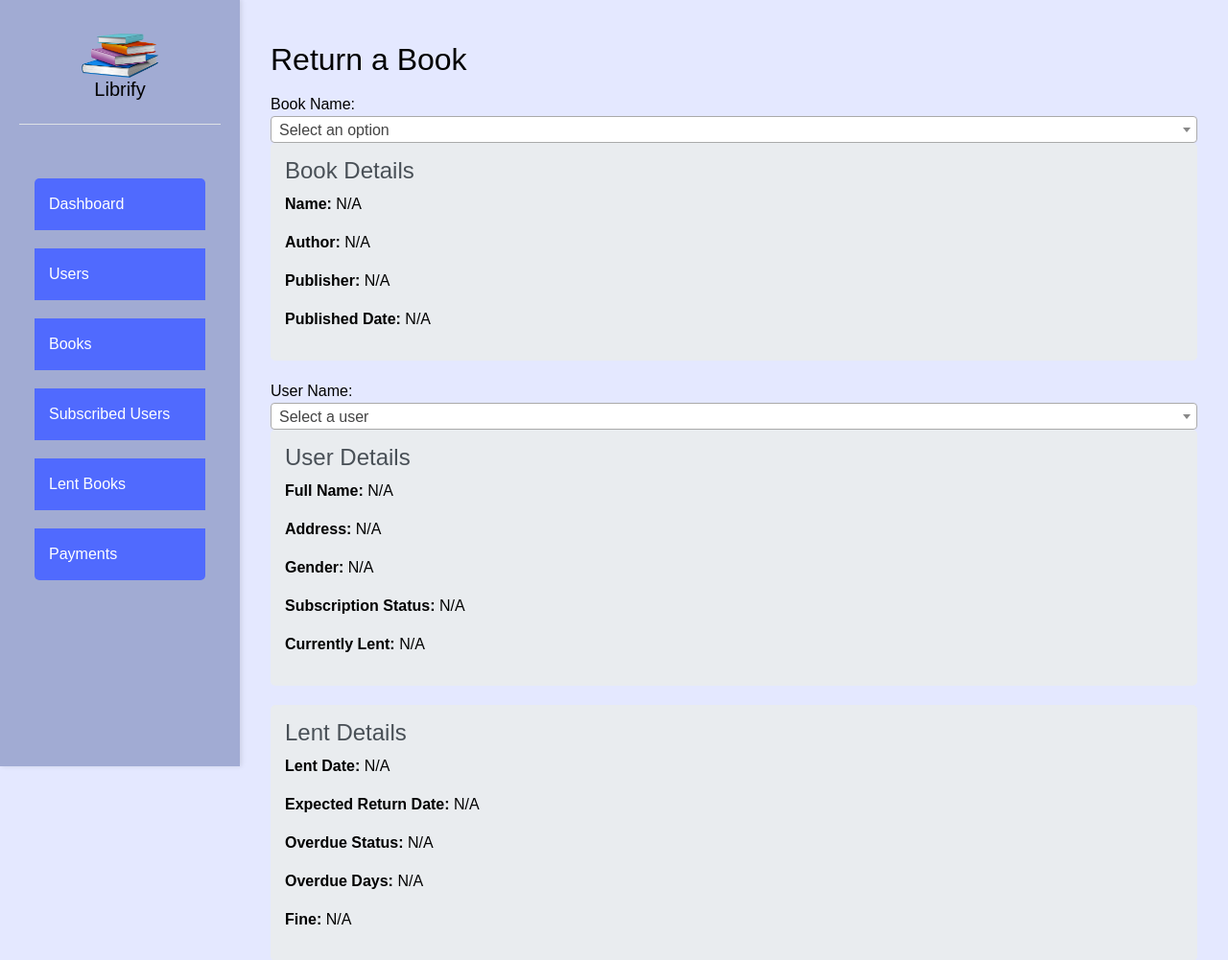
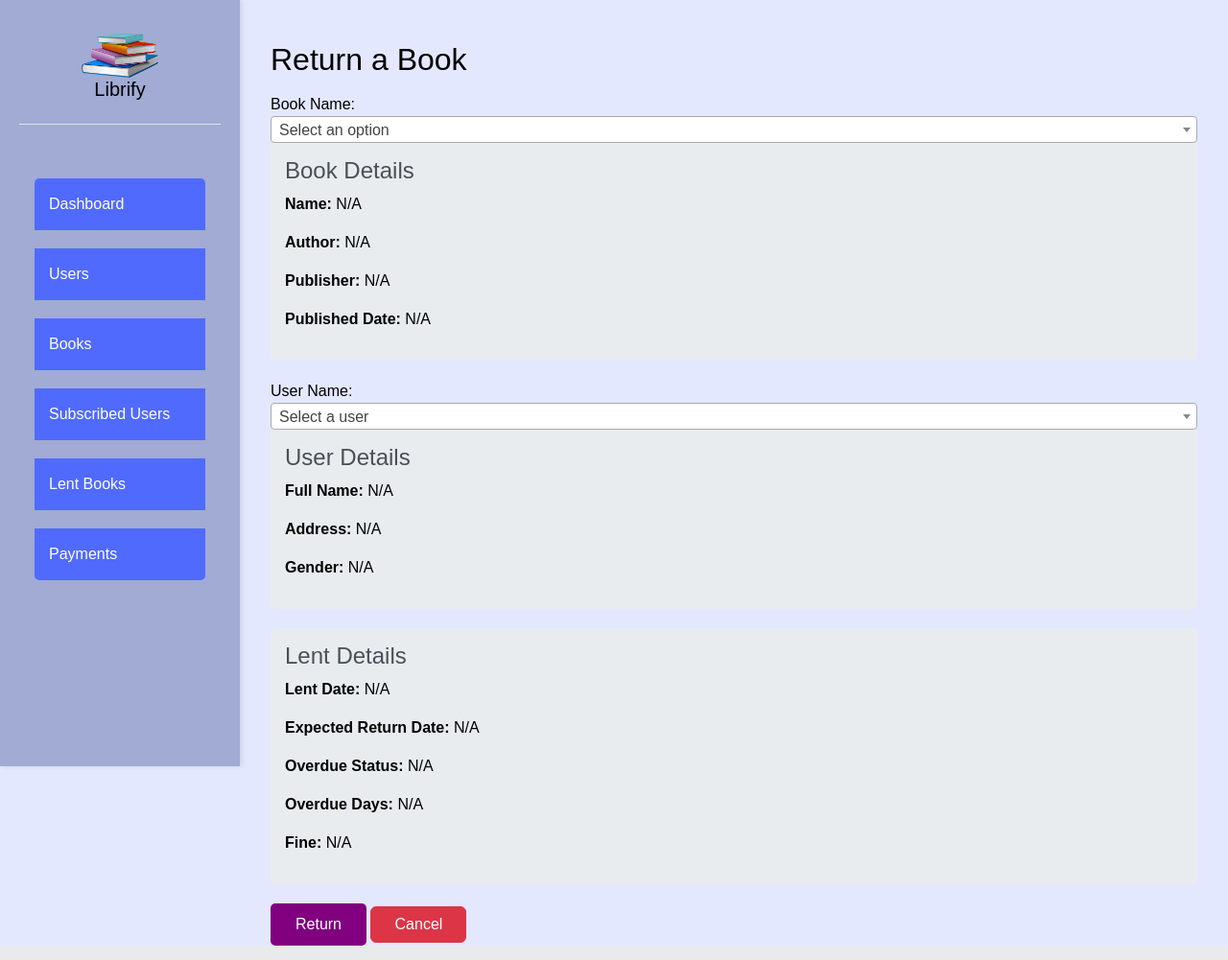
Before and after one commit to uzupraz/librarymanagementsystem, a PHP site: page /return.php in a window 1280 px wide. Shown: the part 57-1058 px from the top of the page at 96% size. Run offline with PHP 8.4, Linux system fonts and the light colour scheme; the visitor is signed in with stand-in values (Sample User, id 1); data that the repository does not hold is empty.

Commit message:
project reupload

```diff
--- a/admin_dashboard.php
+++ b/admin_dashboard.php
@@ -65,7 +65,7 @@
     }
 
     function showActiveSubscriptions() {
-      window.location.href = "subscriptions.php";
+      window.location.href = "subscriptions_index.php";
     }
 
     function showTotalLentBooks() {
--- a/return.php
+++ b/return.php
@@ -43,8 +43,6 @@
                     <p><strong>Full Name:</strong> <span id="user_fullname">N/A</span></p>
                     <p><strong>Address:</strong> <span id="user_address">N/A</span></p>
                     <p><strong>Gender:</strong> <span id="user_gender">N/A</span></p>
-                    <p><strong>Subscription Status:</strong> <span id="user_subscription">N/A</span></p>
-                    <p><strong>Currently Lent:</strong> <span id="user_lent">N/A</span></p>
                 </div>
 
                 <div id="lent_details" class="details-box">
```
